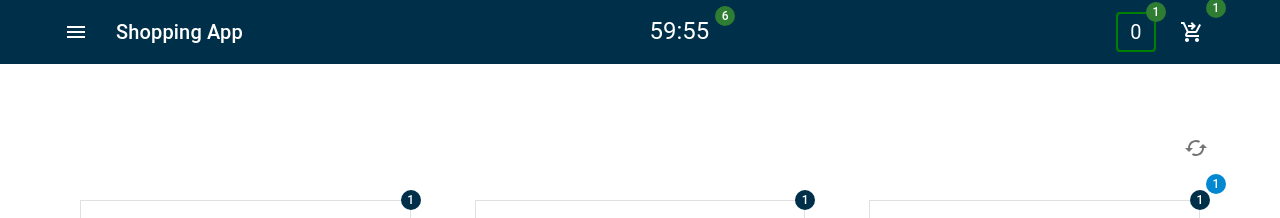
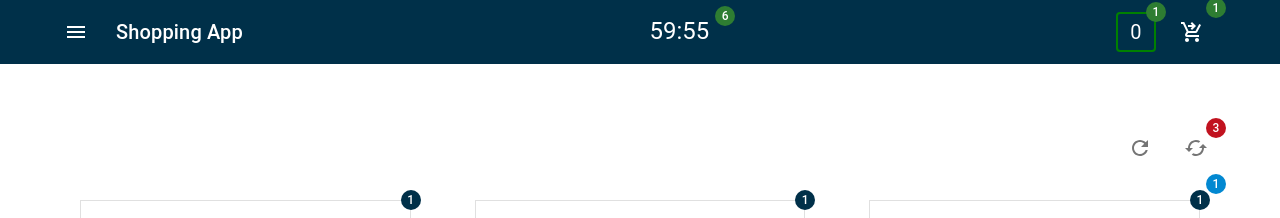
Before and after one commit to amoljagtap17/2024-react-shopping-cart, a React (Vite) app: page / in a window 1280 px wide. Shown: the top 218 px of the page. Built offline with nearby package versions, Linux system fonts and the light colour scheme; data requests are answered from the project's data file.

Commit message:
react-shopping-cart: add refresh button component

```diff
--- a/src/App.tsx
+++ b/src/App.tsx
@@ -1,15 +1,12 @@
-import { Stack } from "@mui/material";
 import { RenderCount } from "./components/lib";
-import { ProductList } from "./components/sections";
-import { ActionButtons } from "./components/sections/products";
+import { ActionButtons, ProductList } from "./components/sections";
 
 export function App() {
   return (
-    <Stack spacing={2}>
-      <ActionButtons />
+    <ActionButtons>
       <RenderCount bgcolor="info">
         <ProductList />
       </RenderCount>
-    </Stack>
+    </ActionButtons>
   );
 }
--- a/src/components/lib/RefetchButton/index.tsx
+++ b/src/components/lib/RefetchButton/index.tsx
@@ -3,11 +3,16 @@ import { IconButton } from "@mui/material";
 
 interface IRefetchButtonProps {
   onClick: () => void;
+  disabled: boolean;
 }
 
-export function RefetchButton({ onClick }: IRefetchButtonProps) {
+export function RefetchButton({ onClick, disabled }: IRefetchButtonProps) {
   return (
-    <IconButton aria-label="refetch query" onClick={onClick}>
+    <IconButton
+      aria-label="refetch query"
+      onClick={onClick}
+      disabled={disabled}
+    >
       <CachedIcon />
     </IconButton>
   );
--- /dev/null
+++ b/src/components/lib/RefreshButton/index.tsx
@@ -0,0 +1,19 @@
+import RefreshIcon from "@mui/icons-material/Refresh";
+import { IconButton } from "@mui/material";
+
+interface IRefetchButtonProps {
+  onClick: () => void;
+  disabled?: boolean;
+}
+
+export function RefreshButton({ onClick, disabled }: IRefetchButtonProps) {
+  return (
+    <IconButton
+      aria-label="refresh component"
+      onClick={onClick}
+      disabled={disabled}
+    >
+      <RefreshIcon />
+    </IconButton>
+  );
+}
--- a/src/components/lib/index.ts
+++ b/src/components/lib/index.ts
@@ -2,5 +2,6 @@ export * from "./DrawerProvider";
 export * from "./ErrorRetry";
 export * from "./QueryWrapper";
 export * from "./RefetchButton";
+export * from "./RefreshButton";
 export * from "./RenderCount";
 export * from "./Spinner";
--- a/src/components/sections/products/ActionButtons/index.tsx
+++ b/src/components/sections/products/ActionButtons/index.tsx
@@ -1,13 +1,25 @@
-import { Stack } from "@mui/material";
-import { RefetchButton } from "../../../lib";
+import { Box, Stack } from "@mui/material";
+import { ReactNode, useReducer } from "react";
+import { RefetchButton, RefreshButton, RenderCount } from "../../../lib";
 import { useProducts } from "../ProductList/useProducts";
 
-export function ActionButtons() {
-  const { refetch } = useProducts();
+interface IActionButtonsProps {
+  children: ReactNode;
+}
+
+export function ActionButtons({ children }: IActionButtonsProps) {
+  const { refetch, status } = useProducts();
+  const [ignored, forceUpdate] = useReducer((x) => x + 1, 0);
 
   return (
-    <Stack direction="row-reverse">
-      <RefetchButton onClick={refetch} />
-    </Stack>
+    <RenderCount bgcolor="error">
+      <Stack spacing={2} direction="column">
+        <Stack direction="row-reverse" spacing={2}>
+          <RefetchButton onClick={refetch} disabled={status === "loading"} />
+          <RefreshButton onClick={forceUpdate} />
+        </Stack>
+        <Box key={ignored}>{children}</Box>
+      </Stack>
+    </RenderCount>
   );
 }
```
